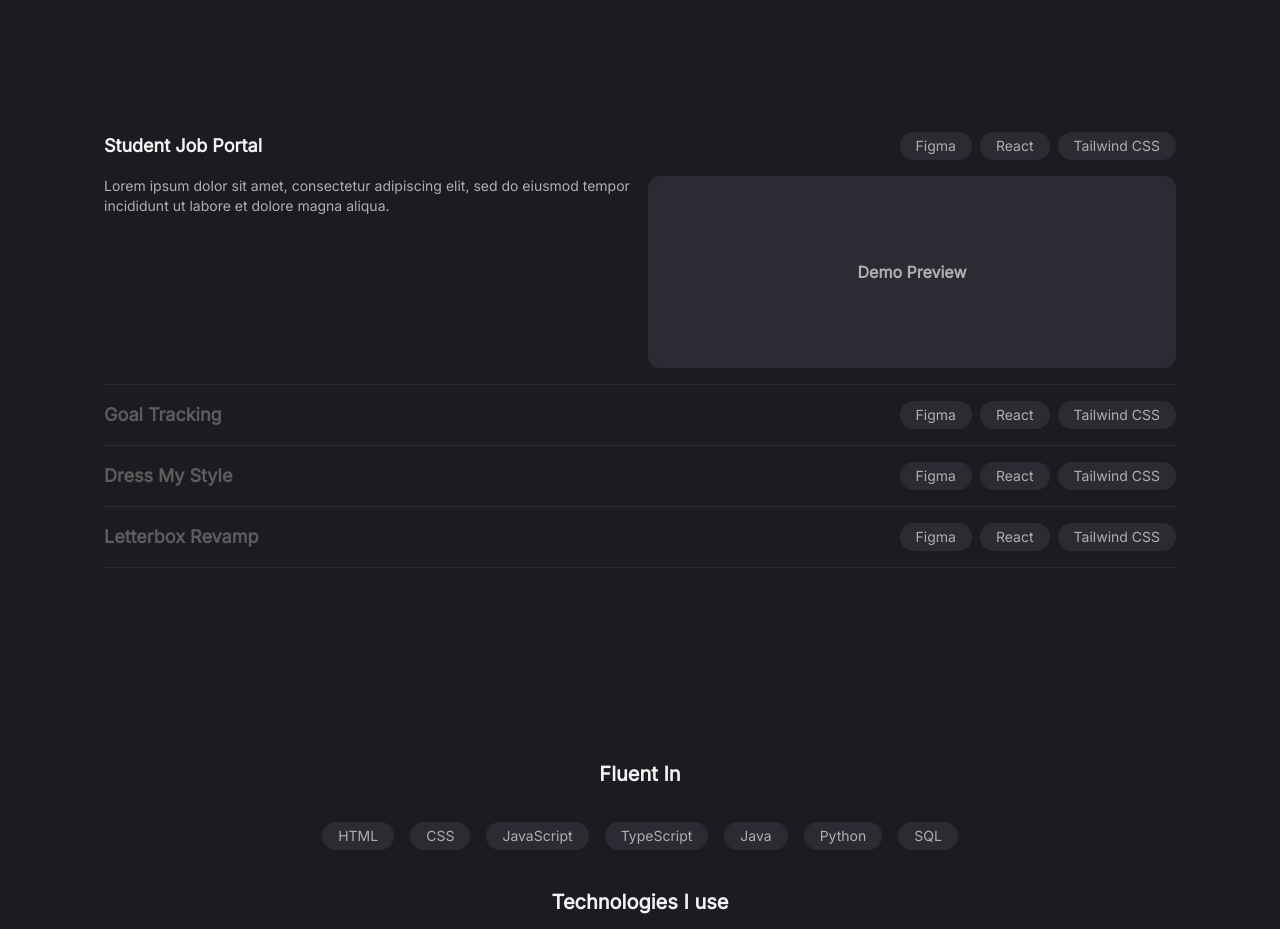
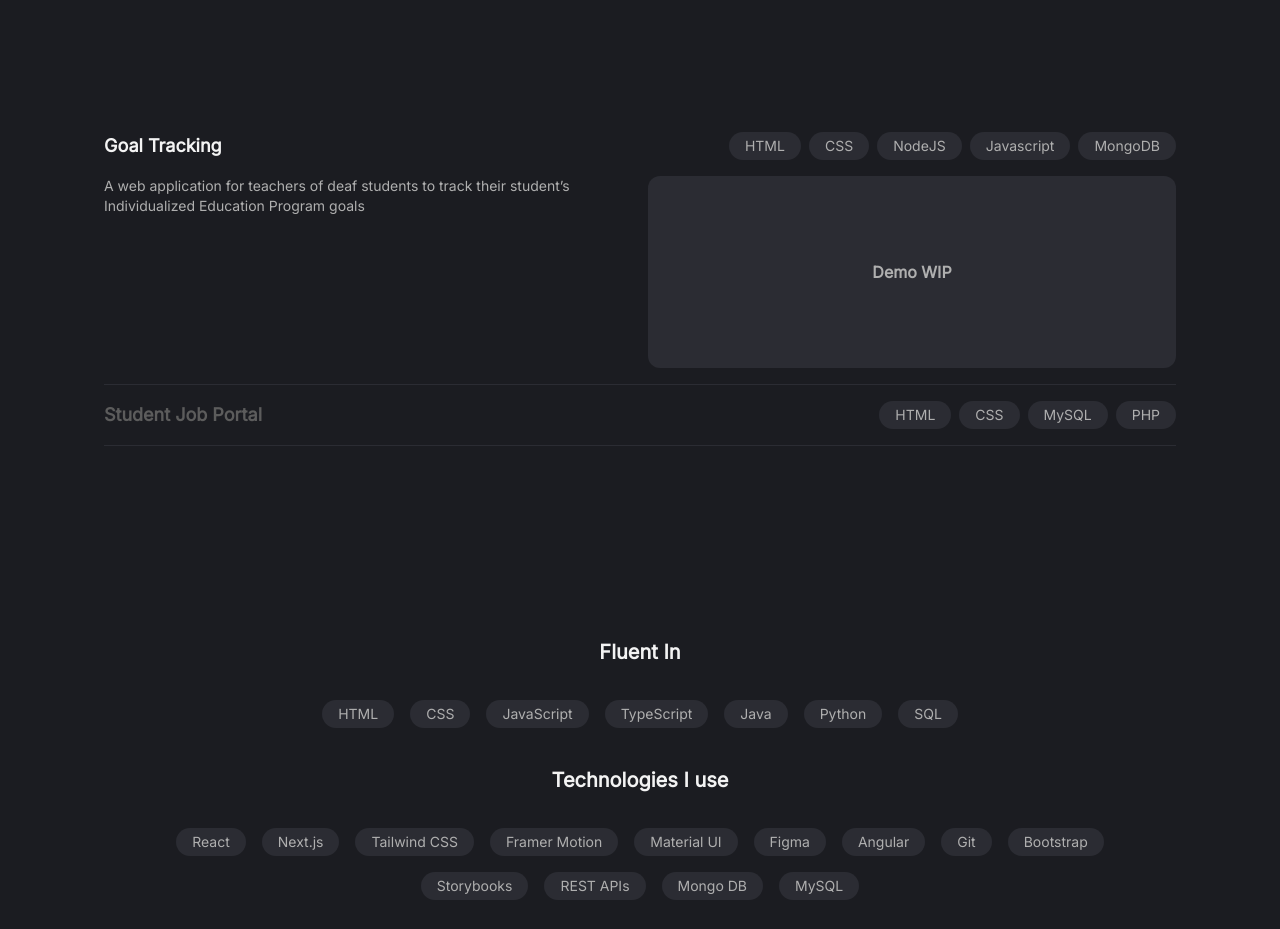
Before and after one commit to conley-tjahjono/my-portfolio, a Next.js app: page / in a window 1280 px wide. Shown: the part 780-1709 px from the top of the page. Built offline with nearby package versions, Linux system fonts and the light colour scheme.

Commit message:
Projects

```diff
--- a/src/components/Projects.tsx
+++ b/src/components/Projects.tsx
@@ -4,25 +4,25 @@ import { motion, AnimatePresence } from 'framer-motion';
 
 const projects = [
   {
-    title: 'Student Job Portal',
-    description: 'Lorem ipsum dolor sit amet, consectetur adipiscing elit, sed do eiusmod tempor incididunt ut labore et dolore magna aliqua.',
-    tags: ['Figma', 'React', 'Tailwind CSS'],
+    title: 'Goal Tracking',
+    description: 'A web application for teachers of deaf students to track their student’s Individualized Education Program goals',
+    tags: ['HTML', 'CSS', 'NodeJS', 'Javascript', 'MongoDB'],
   },
   {
-    title: 'Goal Tracking',
-    description: 'Lorem ipsum dolor sit amet, consectetur adipiscing elit, sed do eiusmod tempor incididunt ut labore et dolore magna aliqua.',
-    tags: ['Figma', 'React', 'Tailwind CSS'],
+    title: 'Student Job Portal',
+    description: 'A web appplication for students to fill out relative coursework and work experience to match respective jobs and internships',
+    tags: ['HTML', 'CSS', 'MySQL', 'PHP'],
   },
-  {
-    title: 'Dress My Style',
-    description: 'Lorem ipsum dolor sit amet, consectetur adipiscing elit, sed do eiusmod tempor incididunt ut labore et dolore magna aliqua.',
-    tags: ['Figma', 'React', 'Tailwind CSS'],
-  },
-  {
-    title: 'Letterbox Revamp',
-    description: 'Lorem ipsum dolor sit amet, consectetur adipiscing elit, sed do eiusmod tempor incididunt ut labore et dolore magna aliqua.',
-    tags: ['Figma', 'React', 'Tailwind CSS'],
-  },
+  // {
+  //   title: 'Dress My Style',
+  //   description: 'Lorem ipsum dolor sit amet, consectetur adipiscing elit, sed do eiusmod tempor incididunt ut labore et dolore magna aliqua.',
+  //   tags: ['Figma', 'React', 'Tailwind CSS'],
+  // },
+  // {
+  //   title: 'Letterbox Revamp',
+  //   description: 'Lorem ipsum dolor sit amet, consectetur adipiscing elit, sed do eiusmod tempor incididunt ut labore et dolore magna aliqua.',
+  //   tags: ['Figma', 'React', 'Tailwind CSS'],
+  // },
 ];
 
 const Projects = () => {
@@ -74,7 +74,7 @@ const Projects = () => {
                   </p>
                 </div>
                 <div className="bg-[theme(colors.surface-2)] text-[theme(colors.text-secondary)] flex items-center justify-center rounded-xl h-48 w-full">
-                  <span className="font-semibold">Demo Preview</span>
+                  <span className="font-semibold">Demo WIP</span>
                 </div>
               </motion.div>
             )}
```
